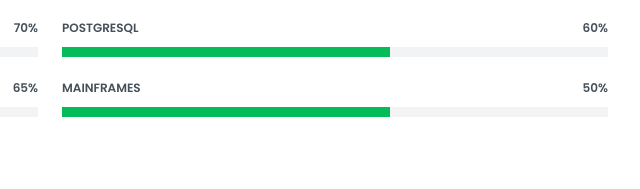
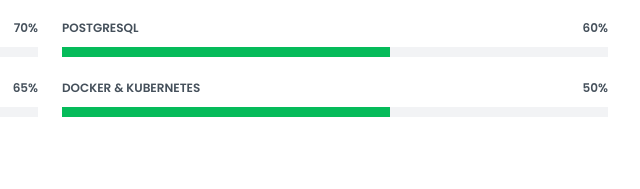
Before and after one commit to Abhinesh1420/Abhi, a plain HTML site: page index.html in a window 1280 px wide. Shown: the part 1451-1640 px from the top of the page, 640-1280 px from the left. Drawn offline with Linux system fonts and the light colour scheme.

Commit message:
Update index.html

```diff
--- a/index.html
+++ b/index.html
@@ -143,7 +143,7 @@
             </div>
 
             <div class="progress">
-              <span class="skill">Mainframes <i class="val">50%</i></span>
+              <span class="skill">Docker & Kubernetes <i class="val">50%</i></span>
               <div class="progress-bar-wrap">
                 <div class="progress-bar" role="progressbar" aria-valuenow="60" aria-valuemin="0" aria-valuemax="100"></div>
               </div>
```
